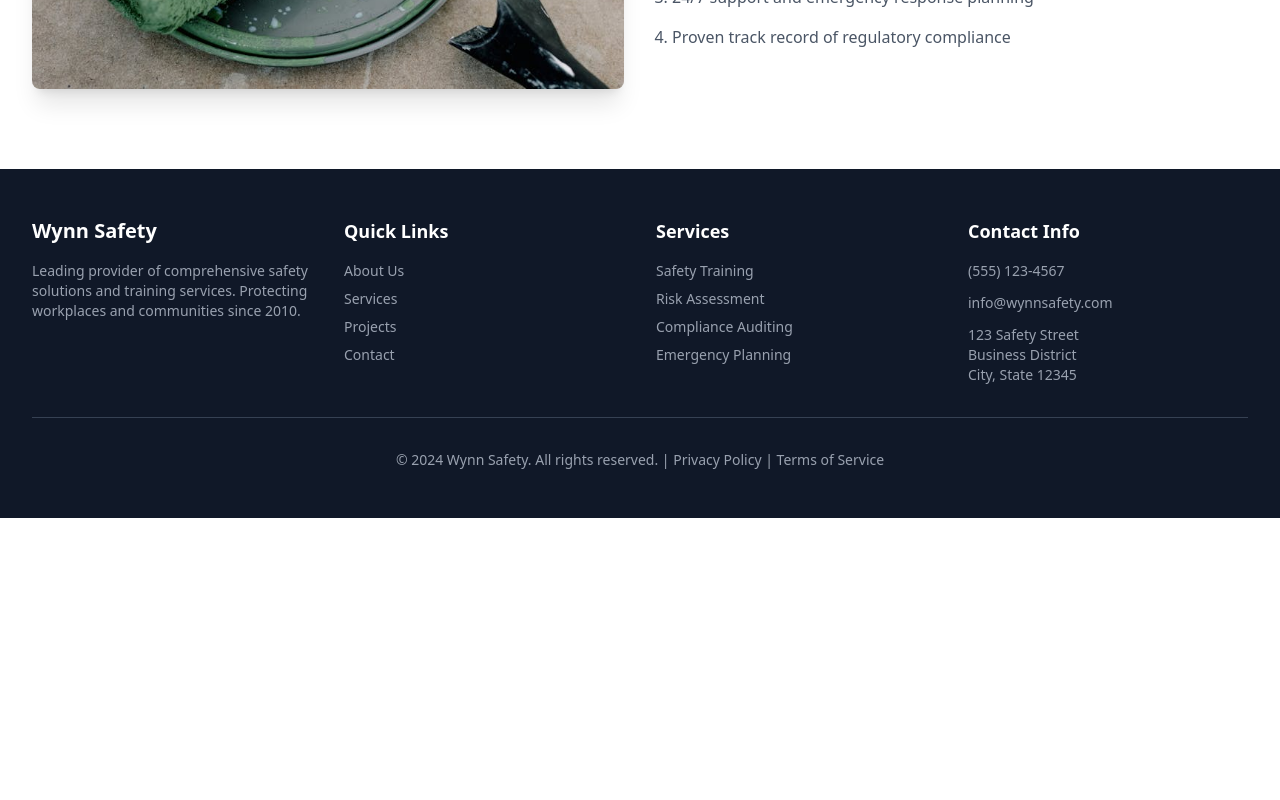
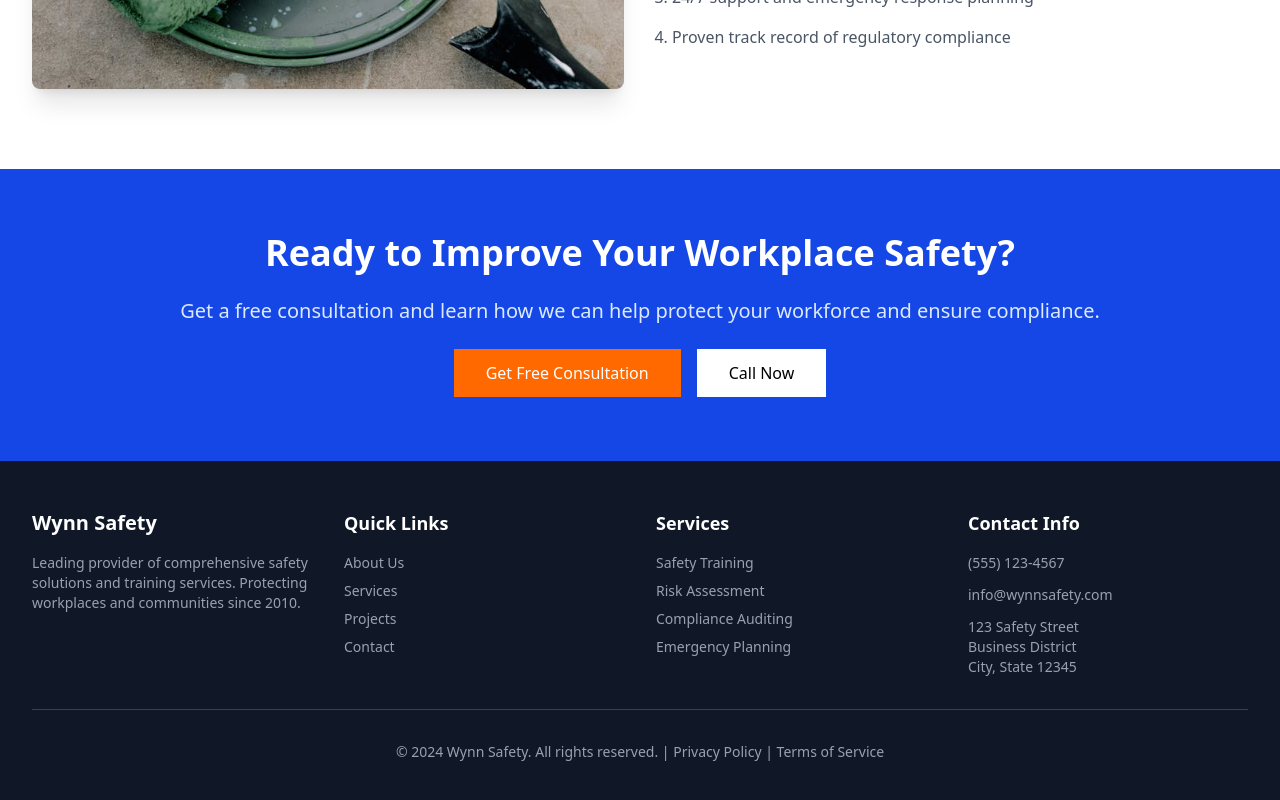
Before and after one commit to sanketm-hub/Next-js, a Next.js app: page / in a window 1280 px wide. Shown: the part 1843-2643 px from the top of the page. Before the commit the page ends 2361 px from the top, so only its background shows below. Built offline with nearby package versions, Linux system fonts and the light colour scheme.

Commit message:
Add Cta Section

```diff
--- a/app/page.tsx
+++ b/app/page.tsx
@@ -170,6 +170,28 @@ export default function Home() {
             </div>
         </div>
       </section>
+
+
+      <section className="bg-blue-700 py-16 text-white">
+        <div className="mx-auto max-w-7xl px-4 sm:px-6 lg:px-8 text-center">
+          <div className="mx-w-3xl mx-auto space-y-6">
+              <h2 className="text-3xl md:text-4xl font-bold">
+                  Ready to Improve Your Workplace Safety?
+              </h2>
+              <p className="text-xl text-blue-100">
+                  Get a free consultation and learn how we can help protect your workforce and ensure compliance.
+              </p>
+              <div className="flex flex-col sm:flex-row justify-center gap-4">
+                  <a href="/contact" className="bg-orange-500 hover:bg-orange-600 text-white px-8 py-3">
+                    Get Free Consultation
+                  </a>
+                  <a href="#" className="border-white bg-white text-black px-8 py-3 hover:bg-orange-600 border-orange hover:text-white transition-colors">
+                    Call Now
+                  </a>
+              </div>
+          </div>
+        </div>
+      </section>
     </div>
   );
 }
```
